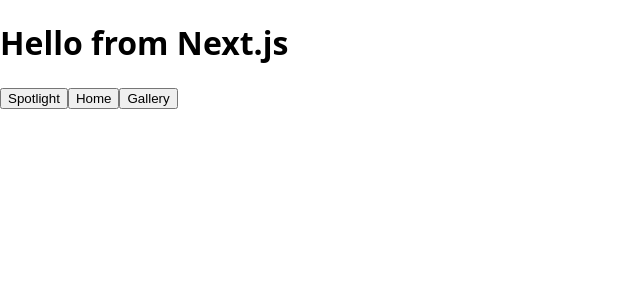
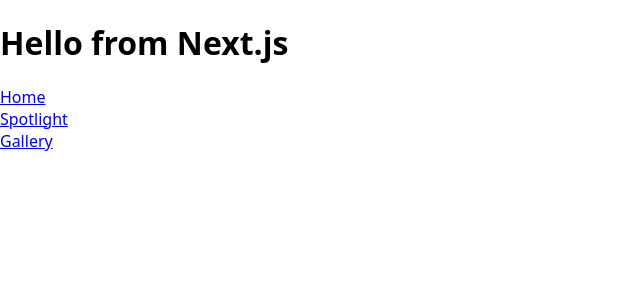
Before and after one commit to ChristopherWelschoff/recap-project-5-new, a Next.js app: page / in a window 1280 px wide. Shown: the top 300 px of the page, without its empty margins (0-640 px from the left). Built offline with nearby package versions, Linux system fonts and the light colour scheme.

Commit message:
changed routing to Link

```diff
--- a/components/Navigation.jsx
+++ b/components/Navigation.jsx
@@ -1,12 +1,13 @@
-import { useRouter } from "next/router";
-
+import Link from "next/link";
 export default function Navigation() {
-  const router = useRouter();
   return (
     <nav>
-      <button onClick={() => router.push("/Spotlight")}>Spotlight</button>
-      <button onClick={() => router.push("/")}>Home</button>
-      <button onClick={() => router.push("/Gallery")}>Gallery</button>
+      {" "}
+      <Link href="/">Home</Link>
+      <br />
+      <Link href="/Spotlight">Spotlight</Link>
+      <br />
+      <Link href="/Gallery">Gallery</Link>
     </nav>
   );
 }
```
